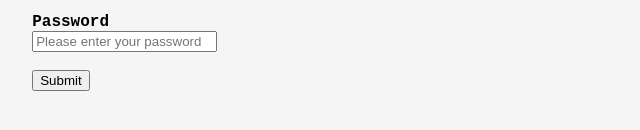
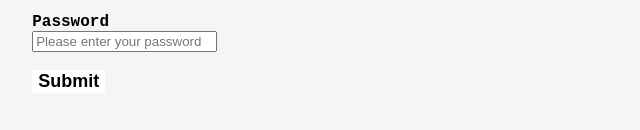
Before and after one commit to acciojob/car-insurance-form-shubham1upadhyay, a website: page main.html in a window 1280 px wide. Shown: the part 614-744 px from the top of the page, 39-679 px from the left. Drawn offline with Linux system fonts and the light colour scheme.

Commit message:
created a submission

```diff
--- a/styles.css
+++ b/styles.css
@@ -4,6 +4,17 @@ form{
 	font-size:16px;
 	background-color:#f5f5f5;
 	padding:5%;
+}
+button{
+  font-family:fantasy;
+  font-weight:bold;
+  font-size:18px;
+  background-color:white;
+  border:none;
+}
+button:hover{
+  border:2px red solid;
+  cursor:pointer;
 }
 h1{
 	width:80%;
```
